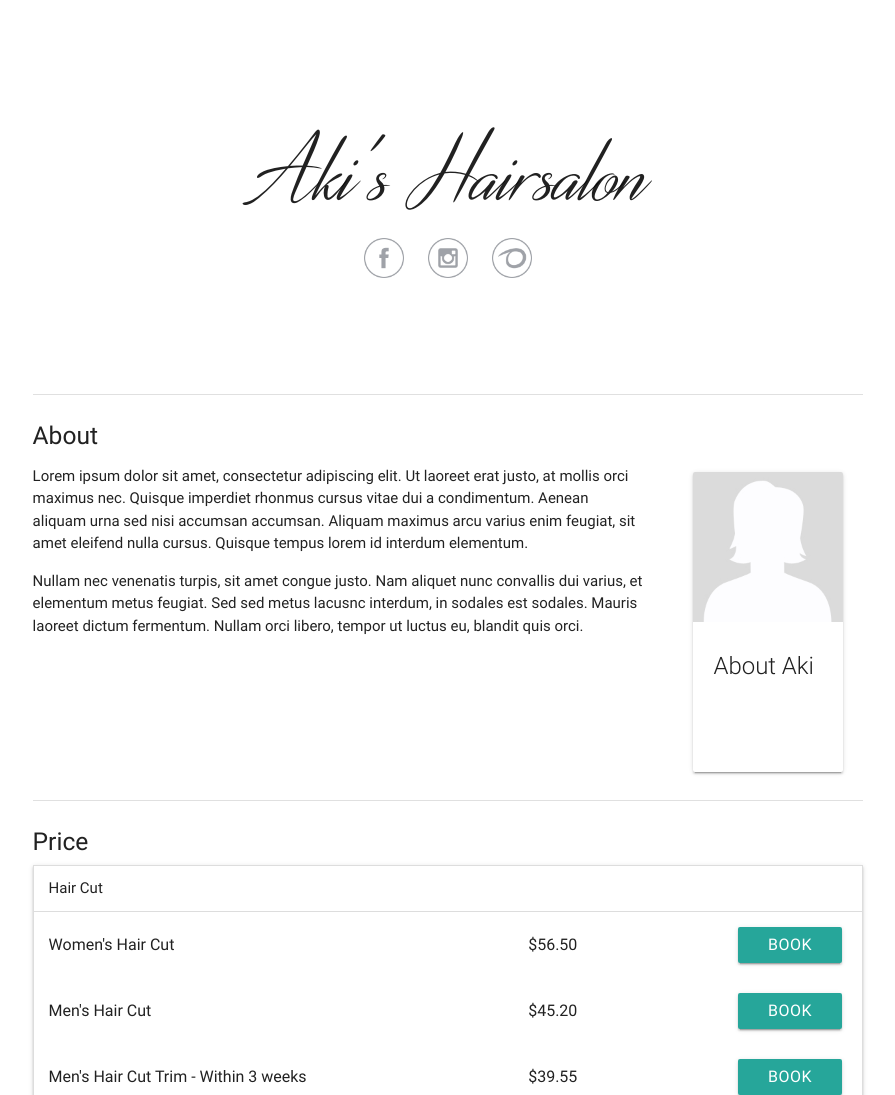
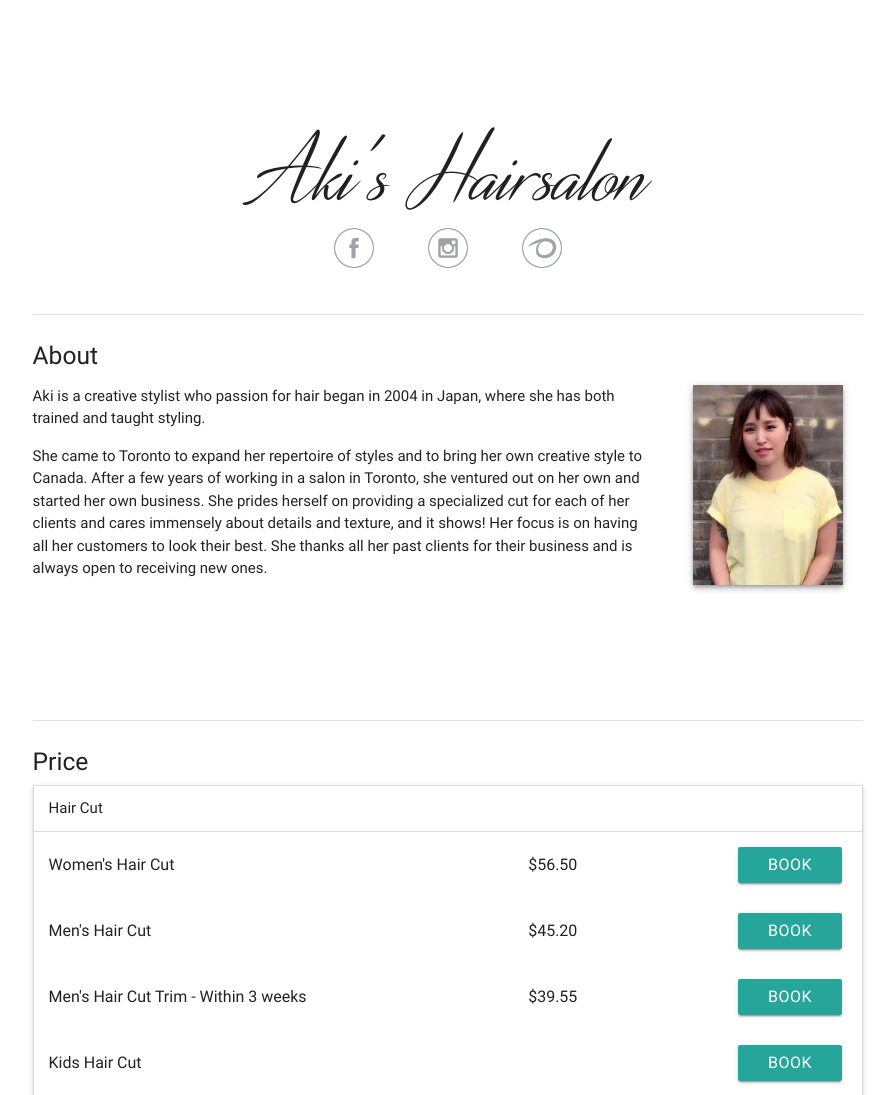
Before and after one commit to arnaud33200/akihairsalon, a PHP site: page / in a window 1280 px wide. Shown: the top 1095 px of the page, without its empty margins (192-1087 px from the left). Run offline with PHP 8.4, Linux system fonts and the light colour scheme; some libraries are stand-ins or nearby versions.

Commit message:
change the color pink to white with black text; change about section text and photo

```diff
--- a/css/style.css
+++ b/css/style.css
@@ -1,14 +1,16 @@
 .social-icn-group {
 	margin-top: -30px;
-	margin-bottom: 100px;
+	margin-bottom: 30px;
 	display: inline-block;
 }
+
+/* Social Media Icon */
 
 .icn-social {
 	width: 40px;
 	height: 40px;
 	display: inline-block;
-	margin:10px;
+	margin: 0px 25px 10px 25px;
 	background-size: contain;
     opacity: 0.5;
 }
@@ -16,3 +18,5 @@
 .icn-social.facebook { background-image: url(../images/icn-facebook.png); }
 .icn-social.instagram { background-image: url(../images/icn-instagram.png); }
 .icn-social.bookeo { background-image: url(../images/icn-bookeo.png); }
+
+/* Test Div Color */
--- a/index.html
+++ b/index.html
@@ -32,7 +32,7 @@
 	<script>
 
 	function init() {
-		var mydata = JSON.parse(tabledatajson);
+		// var mydata = JSON.parse(tabledatajson);
 		// initPriceTable(mydata);
 
 		$(document).on('scroll', function() {
@@ -60,14 +60,25 @@
 <script type="text/javascript" src="js/materialize.js"></script>
 
 <nav id="top-navigation-bar" style="position: fixed; z-index: 1000; display: none;">
-	<div class="nav-wrapper z-depth-1">
-		<a href="#" class="brand-logo right" style="font-family: 'myFont';font-size: 40px; right: 1.5rem;">Aki's Hairsalon</a>
+	<div class="nav-wrapper white z-depth-1">
+		<a href="#" class="brand-logo right black-text" style="font-family: 'myFont';font-size: 40px; right: 1.5rem;">Aki's Hairsalon</a>
 		<ul id="nav-mobile" class="left">
-			<li><a href="#">About</a></li>
-			<li><a href="#">Price</a></li>
-			<li><a href="#">Location</a></li>
+			<li><a class="black-text" href="#about-section">About</a></li>
+			<li><a class="black-text" href="#price-section">Price</a></li>
+			<li><a class="black-text" href="#location-section">Location</a></li>
 		</ul>
+
+		<!-- <div style="padding-top: 16px;">
+		<ul class="tabs tabs-transparent">
+        <li class="tab"><a href="#about-section">About</a></li>
+        <li class="tab"><a href="#price-section">Price</a></li>
+        <li class="tab"><a href="#location-section">Location</a></li>
+      </ul>
+      </div> -->
 	</div>
+	<div class="nav-content">
+
+    </div>
 </nav>
 
 
@@ -87,32 +98,32 @@
 		</div>
 	</div>
 
+	<!-- BUTTON FOR SECTION NAVIGATION -->
+
+	<!-- <div class="row">
+      <div class="col m4 s4 l3 blue" style="text-align: center;"><a class="waves-effect waves-light btn">button</a></div>
+      <div class="col m4 s4 red" style="text-align: center;"><a class="waves-effect waves-light btn">button</a></div>
+      <div class="col m4 s4 yellow" style="text-align: center;"><a class="waves-effect waves-light btn">button</a></div>
+    </div> -->
+
 	<div class="divider"></div>
 	<div id="about-section" class="section">
 		<h5>About</h5>
 
 		<div style="min-height: 320px;">
 
-			<div class="" style="width:150px; float: right; margin-right:20px">
-				<div class="card small">
-					<div class="card-image waves-effect waves-block waves-light">
-						<img class="activator" src="images/profile.jpg">
-					</div>
-					<div class="card-content">
-						<span class="card-title activator grey-text text-darken-4">About Aki</span>
-					</div>
-					<div class="card-reveal">
-						<span class="card-title grey-text text-darken-4">Aki<i class="material-icons right">close</i></span>
-						<p>Here is some more information about this product that is only revealed once clicked on.</p>
-					</div>
-				</div>
+			<div class="z-depth-2" style="width:150px; height:200px; float: right; margin-right:20px">
+				<img src="images/profile2.jpg" style="width:100%; height:100%;">
 			</div>
 
 
 			<div class=""  style="margin-right: 220px;">
-				<p>Lorem ipsum dolor sit amet, consectetur adipiscing elit. Ut laoreet erat justo, at mollis orci maximus nec. Quisque imperdiet rhonmus cursus vitae dui a condimentum. Aenean aliquam urna sed nisi accumsan accumsan. Aliquam maximus arcu varius enim feugiat, sit amet eleifend nulla cursus. Quisque tempus lorem id interdum elementum.</p>
 
-				<p>Nullam nec venenatis turpis, sit amet congue justo. Nam aliquet nunc convallis dui varius, et elementum metus feugiat. Sed sed metus lacusnc interdum, in sodales est sodales. Mauris laoreet dictum fermentum. Nullam orci libero, tempor ut luctus eu, blandit quis orci.</p>
+				<!-- <p>Aki Imamura</p> -->
+
+				<p>Aki is a creative stylist who passion for hair began in 2004 in Japan, where she has both trained and taught styling.</p>
+
+				<p>She came to Toronto to expand her repertoire of styles and to bring her own creative style to Canada.  After a few years of working in a salon in Toronto, she ventured out on her own and started her own business.  She prides herself on providing a specialized cut for each of her clients and cares immensely about details and texture, and it shows! Her focus is on having all her customers to look their best.  She thanks all her past clients for their business and is always open to receiving new ones.</p>
 			</div>
 
 
@@ -124,7 +135,7 @@
 
 	<!-- ~~~~~~~~~~~~~~~~~~~~~~~~~~~~~~~~~~~~~~~~~~~~~ -->
 
-	<div class="divider"></div>
+	<div id="price-section" class="divider"></div>
 	<div class="section">
 		<h5>Price</h5>
 
@@ -280,7 +291,7 @@
 	</tbody></table>
 </div></li></ul></div>
 
-		<div class="divider"></div>
+		<div id="location-section" class="divider"></div>
 		<div class="section">
 			<h5>Location</h5>
 
@@ -308,7 +319,7 @@
 
 </body>
 
-<footer class="page-footer">
+<footer class="page-footer white">
 	<div class="container">
 		<div class="row">
 
```
Also changed, not shown: images/profile.jpg, images/profile2.jpg (added).
